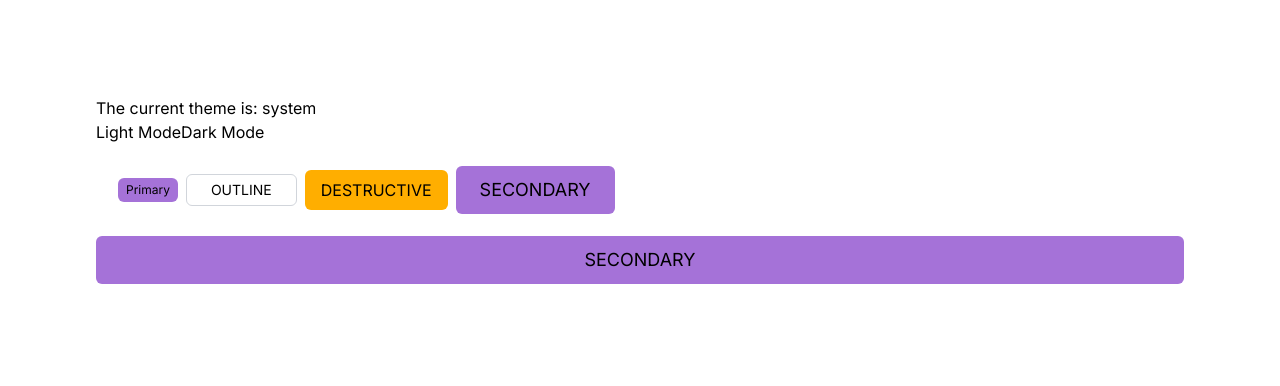
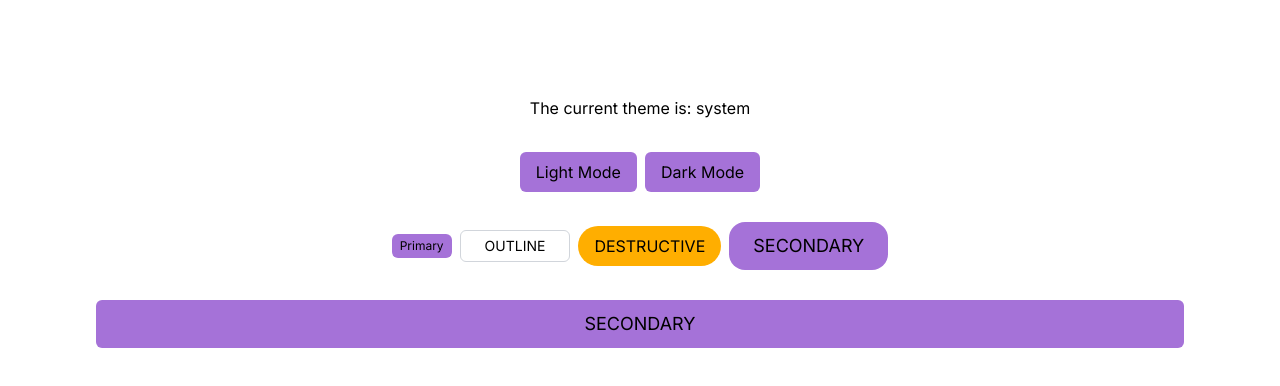
Before and after one commit to montaser77789/Next.js-Design-system, a Next.js app: page / in a window 1280 px wide. Shown: the top 386 px of the page. Built offline with nearby package versions, Linux system fonts and the light colour scheme.

Commit message:
border redious

```diff
--- a/src/app/Components/Button.tsx
+++ b/src/app/Components/Button.tsx
@@ -3,7 +3,7 @@ import { cva, type VariantProps } from "class-variance-authority";
 import { tailsindCMerge } from "@/Utils";
 
 const buttonVarients = cva(
-  " inline-flex items-center  duration-200  rounded-md ",
+  " inline-flex items-center  duration-200 justify-center",
   {
     variants: {
       intent: {
@@ -19,13 +19,23 @@ const buttonVarients = cva(
         lg: "px-6 text-lg h-12",
       },
       fullWidth: {
-        true: "w-full justify-center",
+        true: "w-full ",
+      },
+      rounded: {
+        none: "rounded-none",
+        sm: "rounded-sm	",
+        md: "rounded-md	",
+        lg: "rounded-lg	",
+        xl: "rounded-xl	",
+        "2xl": "rounded-2xl	",
+        full: "rounded-full	",
       },
     },
 
     defaultVariants: {
       intent: "primary",
       size: "base",
+      rounded: "md",
     },
   }
 );
@@ -42,12 +52,15 @@ function Button({
   size,
   fullWidth,
   intent,
+  rounded,
   ...rest
 }: Ipropse) {
   return (
     <>
       <button
-        className={tailsindCMerge(buttonVarients({ intent, size, fullWidth }))}
+        className={tailsindCMerge(
+          buttonVarients({ intent, size, rounded, fullWidth })
+        )}
         {...rest}
       >
         {children}
--- a/src/app/Components/Ui/ThemeChanger .tsx
+++ b/src/app/Components/Ui/ThemeChanger .tsx
@@ -2,6 +2,7 @@
 
 import { useTheme } from "next-themes";
 import { useEffect, useState } from "react";
+import Button from "../Button";
 
 const ThemeChanger = () => {
   const { theme, setTheme } = useTheme();
@@ -12,13 +13,17 @@ const ThemeChanger = () => {
   }, []);
 
   return (
-    <div className="text-forground">
+    <div className="text-forground  text-center">
       {isClient ? (
         <>
-          The current theme is: {theme}
+          <h3 >The current theme is: {theme}</h3>
           <br />
-          <button onClick={() => setTheme("light")}>Light Mode</button>
-          <button onClick={() => setTheme("dark")}>Dark Mode</button>
+          <div className="space-x-2 m-2">
+            <Button intent={"primary"} onClick={() => setTheme("light")}>
+              Light Mode
+            </Button>
+            <Button onClick={() => setTheme("dark")}>Dark Mode</Button>
+          </div>
         </>
       ) : (
         "Prerendered"
--- a/src/app/page.tsx
+++ b/src/app/page.tsx
@@ -6,7 +6,7 @@ export default function Home() {
     <>
       <main className="min-h-screen p-24">
         <ThemeChanger />
-        <div className="flex items-center space-x-2  border-2 border-white p-5">
+        <div className="flex items-center flex-wrap justify-center space-x-2  border-2 border-white p-5 mb-2">
           <Button intent={"primary"} size={"xs"}>
             Primary
           </Button>
@@ -14,13 +14,16 @@ export default function Home() {
             {" "}
             OUTLINE
           </Button>
-          <Button intent={"destructive"} size={"base"}>
+          <Button rounded={"full"} intent={"destructive"} size={"base"}>
             DESTRUCTIVE
           </Button>
-          <Button size={"lg"}>SECONDARY</Button>
+          <Button rounded={"2xl"} size={"lg"}>
+            SECONDARY
+          </Button>
         </div>
-        <Button fullWidth size={"lg"}>SECONDARY</Button>
-
+        <Button fullWidth size={"lg"}>
+          SECONDARY
+        </Button>
       </main>
     </>
   );
```
